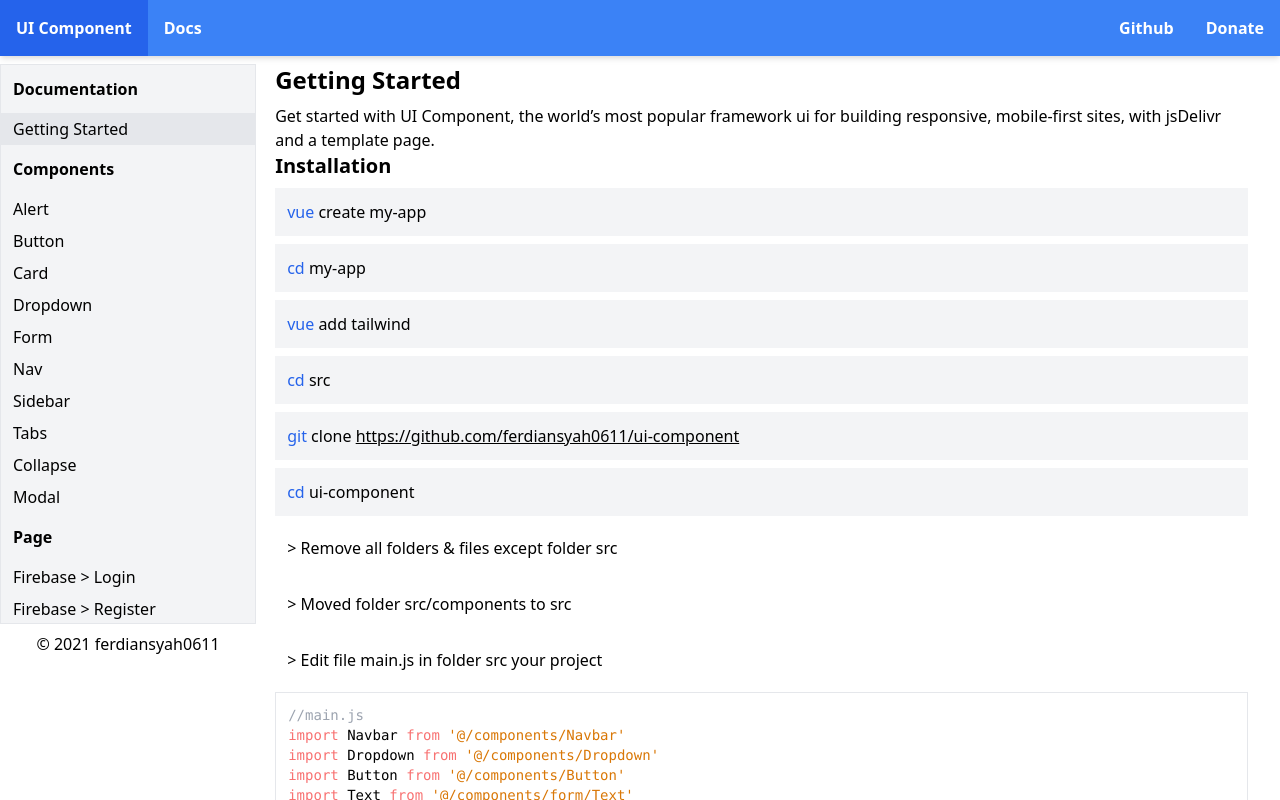
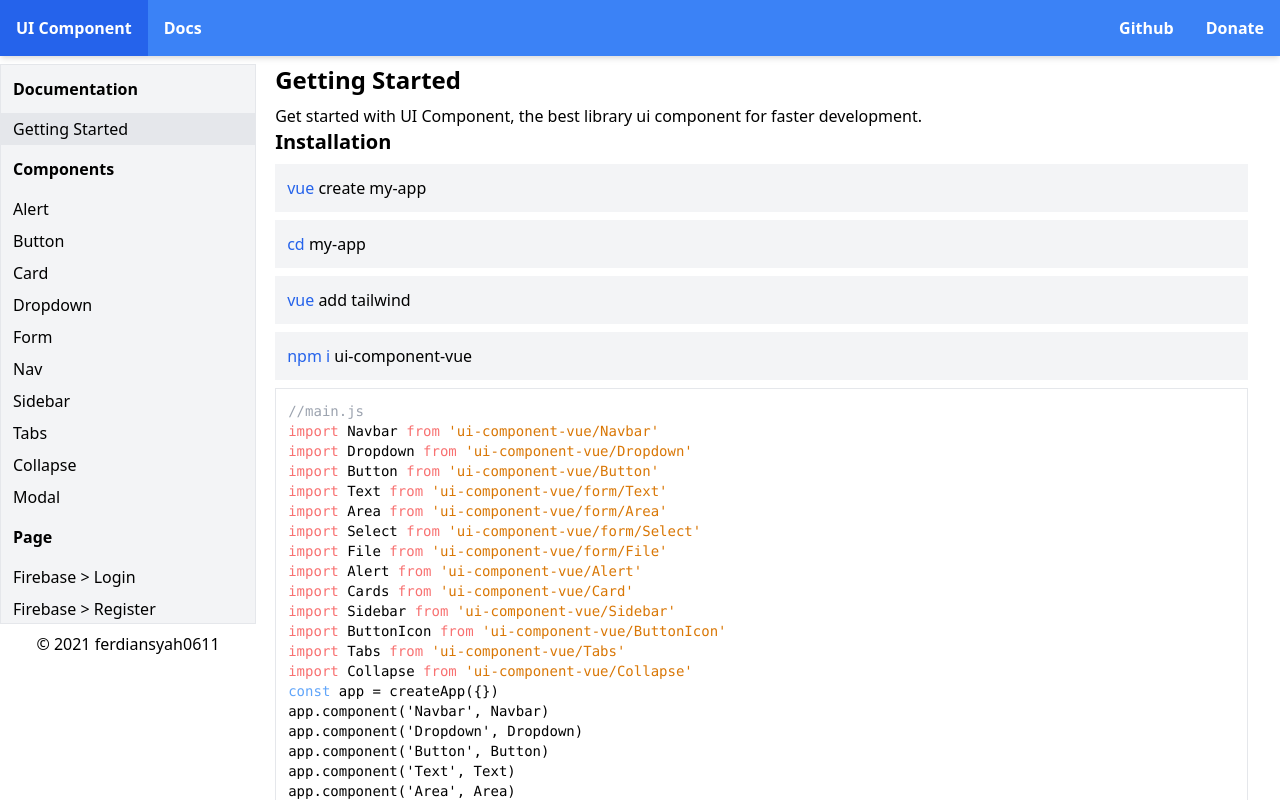
Before and after one commit to ferdiansyah0611/ui-component, a Vue app: page /docs/getting-started in a window 1280 px wide. Shown: the top 800 px of the page. Built offline with nearby package versions, Linux system fonts and the light colour scheme.

Commit message:
update docs

```diff
--- a/src/views/GettingStarted.vue
+++ b/src/views/GettingStarted.vue
@@ -1,9 +1,6 @@
 <template>
 	<h5 class="font-bold text-2xl mb-2">Getting Started</h5>
-	<p>Get started with UI Component,
-		the world’s most popular framework ui for building responsive,
-		mobile-first sites, with jsDelivr and a template page.
-	</p>
+	<p>Get started with UI Component, the best library ui component for faster development.</p>
 	<h5 class="font-bold text-xl mb-2">Installation</h5>
 	<div class="bg-gray-100 p-3 mb-2">
 		<p><span class="text-blue-600">vue</span> create my-app</p>
@@ -14,43 +11,24 @@
 	<div class="bg-gray-100 p-3 mb-2">
 		<p><span class="text-blue-600">vue</span> add tailwind</p>
 	</div>
-	<div class="bg-gray-100 p-3 mb-2 flex">
-		<p>
-			<span class="text-blue-600">cd </span>
-			<span> src</span>
-		</p>
+	<div class="bg-gray-100 p-3 mb-2">
+		<p><span class="text-blue-600">npm i</span> ui-component-vue</p>
 	</div>
-	<div class="bg-gray-100 p-3 mb-2">
-		<p>
-			<span class="text-blue-600">git</span>
-				clone
-			<span class="underline">https://github.com/ferdiansyah0611/ui-component</span>
-		</p>
-	</div>
-	<div class="bg-gray-100 p-3 mb-2 flex">
-		<p>
-			<span class="text-blue-600">cd </span>
-			<span> ui-component</span>
-		</p>
-	</div>
-	<p class="p-3 mb-2">> Remove all folders & files except folder src</p>
-	<p class="p-3 mb-2">> Moved folder src/components to src</p>
-	<p class="p-3 mb-2">> Edit file main.js in folder src your project</p>
 	<pre class="flex w-full border p-3 focus:outline-none mb-2" contenteditable="">
 		<code class="w-full overflow-auto text-sm"><span class="text-gray-400">//main.js</span>
-<span class="text-red-400">import</span> Navbar <span class="text-red-400">from</span> <span class="text-yellow-600">'@/components/Navbar'</span>
-<span class="text-red-400">import</span> Dropdown <span class="text-red-400">from</span> <span class="text-yellow-600">'@/components/Dropdown'</span>
-<span class="text-red-400">import</span> Button <span class="text-red-400">from</span> <span class="text-yellow-600">'@/components/Button'</span>
-<span class="text-red-400">import</span> Text <span class="text-red-400">from</span> <span class="text-yellow-600">'@/components/form/Text'</span>
-<span class="text-red-400">import</span> Area <span class="text-red-400">from</span> <span class="text-yellow-600">'@/components/form/Area'</span>
-<span class="text-red-400">import</span> Select <span class="text-red-400">from</span> <span class="text-yellow-600">'@/components/form/Select'</span>
-<span class="text-red-400">import</span> File <span class="text-red-400">from</span> <span class="text-yellow-600">'@/components/form/File'</span>
-<span class="text-red-400">import</span> Alert <span class="text-red-400">from</span> <span class="text-yellow-600">'@/components/Alert'</span>
-<span class="text-red-400">import</span> Cards <span class="text-red-400">from</span> <span class="text-yellow-600">'@/components/Card'</span>
-<span class="text-red-400">import</span> Sidebar <span class="text-red-400">from</span> <span class="text-yellow-600">'@/components/Sidebar'</span>
-<span class="text-red-400">import</span> ButtonIcon <span class="text-red-400">from</span> <span class="text-yellow-600">'@/components/ButtonIcon'</span>
-<span class="text-red-400">import</span> Tabs <span class="text-red-400">from</span> <span class="text-yellow-600">'@/components/Tabs'</span>
-<span class="text-red-400">import</span> Collapse <span class="text-red-400">from</span> <span class="text-yellow-600">'@/components/Collapse'</span>
+<span class="text-red-400">import</span> Navbar <span class="text-red-400">from</span> <span class="text-yellow-600">'ui-component-vue/Navbar'</span>
+<span class="text-red-400">import</span> Dropdown <span class="text-red-400">from</span> <span class="text-yellow-600">'ui-component-vue/Dropdown'</span>
+<span class="text-red-400">import</span> Button <span class="text-red-400">from</span> <span class="text-yellow-600">'ui-component-vue/Button'</span>
+<span class="text-red-400">import</span> Text <span class="text-red-400">from</span> <span class="text-yellow-600">'ui-component-vue/form/Text'</span>
+<span class="text-red-400">import</span> Area <span class="text-red-400">from</span> <span class="text-yellow-600">'ui-component-vue/form/Area'</span>
+<span class="text-red-400">import</span> Select <span class="text-red-400">from</span> <span class="text-yellow-600">'ui-component-vue/form/Select'</span>
+<span class="text-red-400">import</span> File <span class="text-red-400">from</span> <span class="text-yellow-600">'ui-component-vue/form/File'</span>
+<span class="text-red-400">import</span> Alert <span class="text-red-400">from</span> <span class="text-yellow-600">'ui-component-vue/Alert'</span>
+<span class="text-red-400">import</span> Cards <span class="text-red-400">from</span> <span class="text-yellow-600">'ui-component-vue/Card'</span>
+<span class="text-red-400">import</span> Sidebar <span class="text-red-400">from</span> <span class="text-yellow-600">'ui-component-vue/Sidebar'</span>
+<span class="text-red-400">import</span> ButtonIcon <span class="text-red-400">from</span> <span class="text-yellow-600">'ui-component-vue/ButtonIcon'</span>
+<span class="text-red-400">import</span> Tabs <span class="text-red-400">from</span> <span class="text-yellow-600">'ui-component-vue/Tabs'</span>
+<span class="text-red-400">import</span> Collapse <span class="text-red-400">from</span> <span class="text-yellow-600">'ui-component-vue/Collapse'</span>
 <span class="text-blue-400">const</span> app = createApp({})
 app.component('Navbar', Navbar)
 app.component('Dropdown', Dropdown)
--- a/src/views/Home.vue
+++ b/src/views/Home.vue
@@ -2,7 +2,7 @@
 	<div class="w-full bg-white p-3 mt-2">
 		<h1 class="text-2xl font-bold mb-5">UI Component</h1>
 		<p class="text-xl mt-3">
-			A modern components front-end framework based on Material Design
+			A components framework based on UI Component.
 		</p>
 		<div class="grid grid-rows-1 sm:grid-rows-2 md:grid-flow-col mt-5">
 			<Cards class="mt-2 md:mt-0" type="light">
@@ -10,10 +10,7 @@
 					Speeds up development
 				</template>
 				<template v-slot:content>
-					We did most of the heavy lifting for you to provide a
-					default stylings that incorporate our custom components.
-					Additionally, we refined animations and transitions to
-					provide a smoother experience for developers.
+					We do most of the heavy lifting for you making it easier and faster for your development.
 				</template>
 			</Cards>
 			<Cards class="mt-2 md:mt-0" type="light">
@@ -21,11 +18,7 @@
 					User Experience Focused
 				</template>
 				<template v-slot:content>
-					By utilizing elements and principles of Material Design,
-					we were able to create a framework that incorporates components
-					and animations that provide more feedback to users. Additionally,
-					a single underlying responsive system across all platforms allow
-					for a more unified user experience.
+					Using the principles of Material Design, we can create a framework that incorporates components.
 				</template>
 			</Cards>
 			<Cards class="mt-2 md:mt-0" type="light">
@@ -33,10 +26,7 @@
 					Easy to work with
 				</template>
 				<template v-slot:content>
-					We have provided detailed documentation as well as
-					specific code examples to help new users get started.
-					We are also always open to feedback and can answer any
-					questions a user may have about UI Component.
+					We also provide documentation sample code specifically to help new users get started. We are always open to feedback for users.
 				</template>
 			</Cards>
 			<Cards class="mt-2 md:mt-0" type="light">
```
Also changed, not shown: 1 other file (tests, documents, lock files or other folders).
